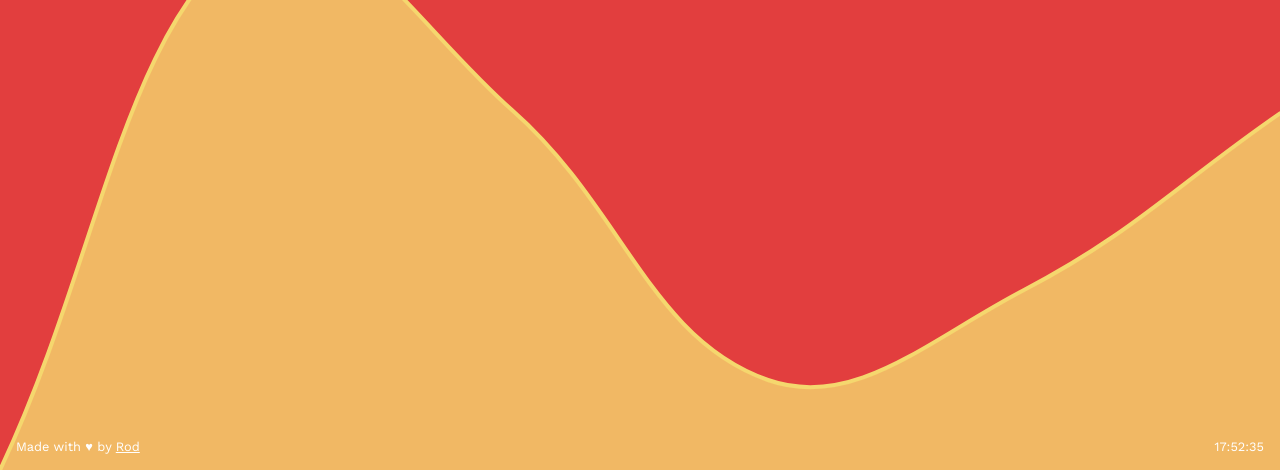
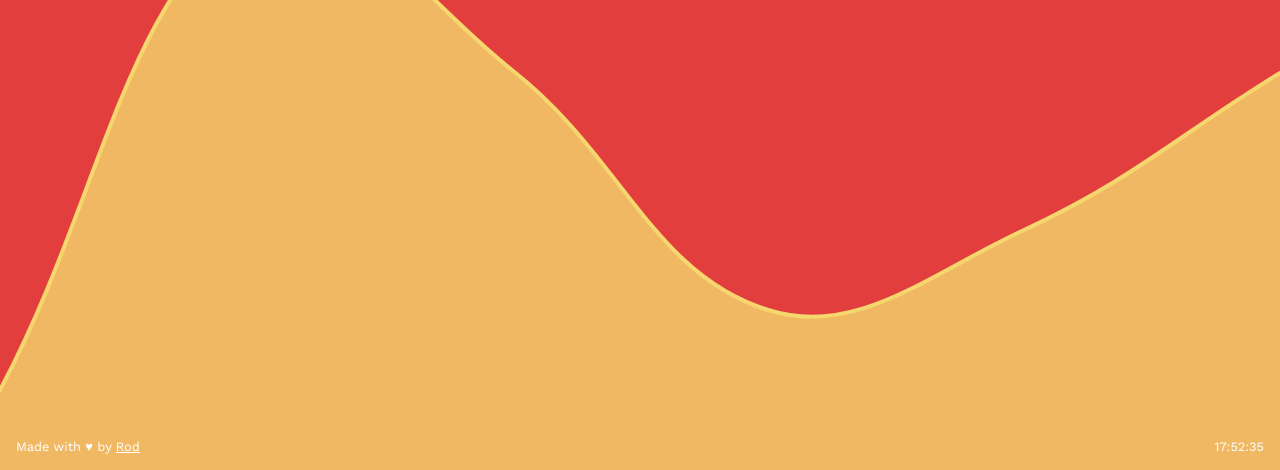
Before and after one commit to rod/location-selection, a website: page index.html in a window 1280 px wide. Shown: the part 330-800 px from the top of the page. Drawn offline with nearby package versions, Linux system fonts and the light colour scheme.

Commit message:
fixes scalling on chart

```diff
--- a/scripts/main.js
+++ b/scripts/main.js
@@ -25,7 +25,8 @@ var wave = new Chart(ctx, {
       yAxes: [{
         display: false,
         ticks: {
-          max: 9,
+          max: 10,
+          min: 0,
         },
       }],
     },
--- a/styles/main.scss
+++ b/styles/main.scss
@@ -39,7 +39,7 @@ h1 {
   position: fixed;
   bottom: 0;
   left: 0;
-  max-height: 90%;
+  max-height: 100%;
   overflow: visible;
   z-index: -1;
 }
```
Also changed, not shown: README.md, styles/main.css, 1 other file.
